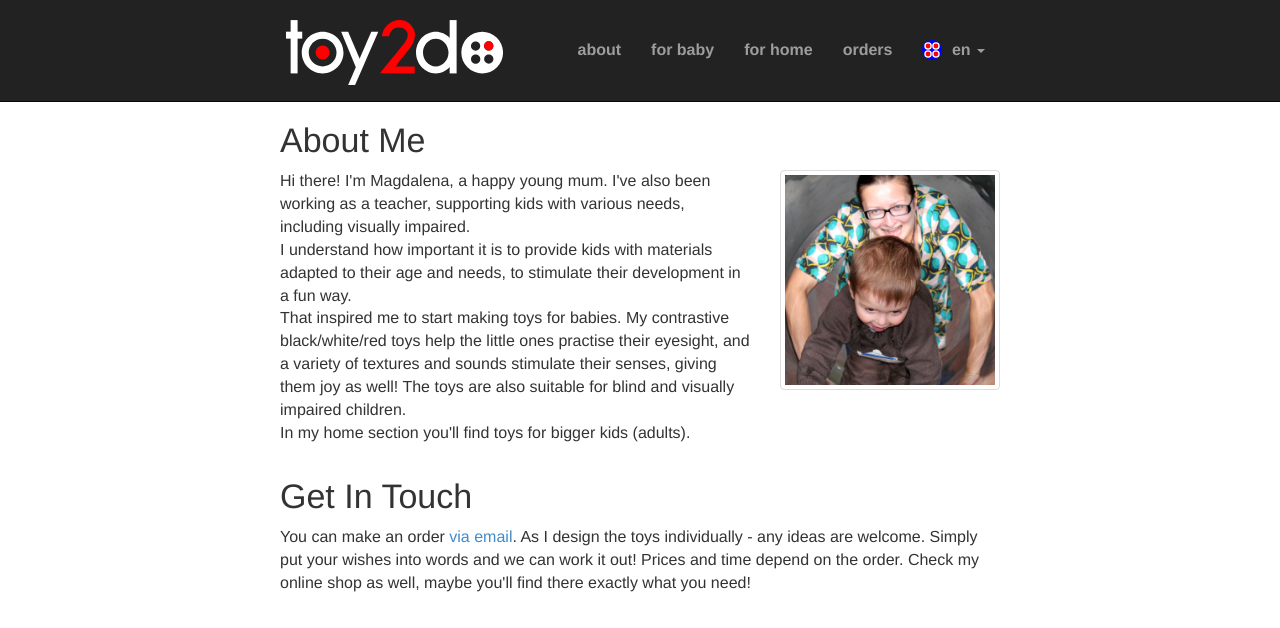
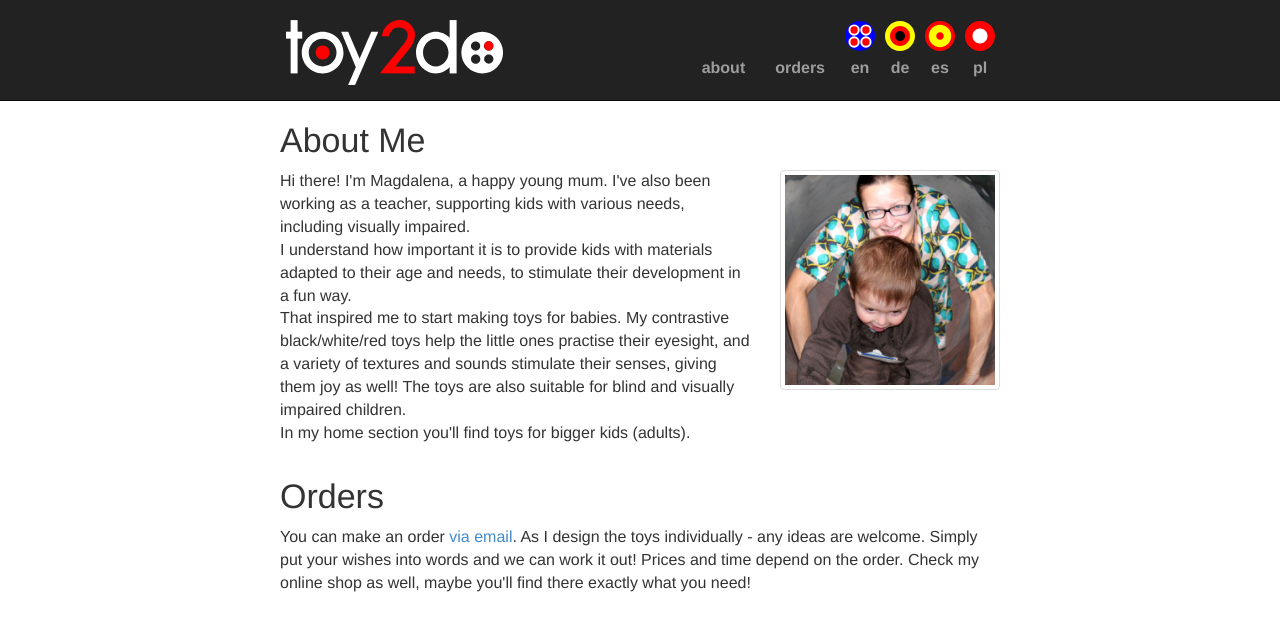
Before and after one commit to qoobaa/toy2do.com, a Jekyll site: the page built from index.html, in a window 1280 px wide and 1085 px high. Shown: the top 628 px of the window. Built offline with Jekyll 4.4.1, drawn with Linux system fonts in a browser that asks for light colours; grey boxes are pictures that could not be loaded.

Commit message:
removed dropdown

```diff
--- a/_includes/header.html
+++ b/_includes/header.html
@@ -23,64 +23,109 @@
             about
           </a>
         </li>
-        <li>
-          <a href="#baby">
-            for baby
-          </a>
-        </li>
-        <li>
-          <a href="#home">
-            for home
-          </a>
-        </li>
+        <!-- <li> -->
+        <!--   <a href="#baby"> -->
+        <!--     for baby -->
+        <!--   </a> -->
+        <!-- </li> -->
+        <!-- <li> -->
+        <!--   <a href="#home"> -->
+        <!--     for home -->
+        <!--   </a> -->
+        <!-- </li> -->
         <li>
           <a href="#orders">
             orders
           </a>
         </li>
-        <li class="dropdown">
-          <a href="javascript:;" class="dropdown-toggle" data-toggle="dropdown" aria-expanded="false">
-            <svg height="20" viewBox="0 0 40 40" class="language-icon">
+        <li>
+          <a href="javascript:;" class="language hidden-xs">
+            <svg height="30" viewBox="0 0 40 40">
               {% include svg/en.svg %}
             </svg>
-            <span class="sr-only">Change language</span>
-            en <span class="caret"></span>
+            <div class="text-center">en</div>
           </a>
-          <ul class="dropdown-menu" role="menu">
-            <li>
-              <a href="javascript:;">
-                <svg height="20" viewBox="0 0 40 40" class="language-icon">
-                  {% include svg/en.svg %}
-                </svg>
-                <span>English</span>
+          <a href="javascript:;" class="visible-xs">
+            English
           </a>
         </li>
         <li>
-              <a href="javascript:;">
-                <svg height="20" viewBox="0 0 40 40" class="language-icon">
+          <a href="javascript:;" class="language hidden-xs">
+            <svg height="30" viewBox="0 0 40 40">
               {% include svg/de.svg %}
             </svg>
-                <span>Deutsch</span>
+            <div class="text-center">de</div>
+          </a>
+          <a href="javascript:;" class="visible-xs">
+            Deutsch
           </a>
         </li>
         <li>
-              <a href="javascript:;">
-                <svg height="20" viewBox="0 0 40 40" class="language-icon">
+          <a href="javascript:;" class="language hidden-xs">
+            <svg height="30" viewBox="0 0 40 40">
               {% include svg/es.svg %}
             </svg>
-                <span>español</span>
+            <div class="text-center">es</div>
+          </a>
+          <a href="javascript:;" class="visible-xs">
+            español
           </a>
         </li>
         <li>
-              <a href="javascript:;">
-                <svg height="20" viewBox="0 0 40 40" class="language-icon">
+          <a href="javascript:;" class="language hidden-xs">
+            <svg height="30" viewBox="0 0 40 40">
               {% include svg/pl.svg %}
             </svg>
-                <span>polski</span>
+            <div class="text-center">pl</div>
+          </a>
+          <a href="javascript:;" class="visible-xs">
+            polski
           </a>
         </li>
-          </ul>
-        </li>
+
+        <!-- <li class="dropdown"> -->
+        <!--   <a href="javascript:;" class="dropdown-toggle" data-toggle="dropdown" aria-expanded="false"> -->
+        <!--     <svg height="20" viewBox="0 0 40 40" class="language-icon"> -->
+        <!--       {% include svg/en.svg %} -->
+        <!--     </svg> -->
+        <!--     <span class="sr-only">Change language</span> -->
+        <!--     en <span class="caret"></span> -->
+        <!--   </a> -->
+        <!--   <ul class="dropdown-menu" role="menu"> -->
+        <!--     <li> -->
+        <!--       <a href="javascript:;"> -->
+        <!--         <svg height="20" viewBox="0 0 40 40" class="language-icon"> -->
+        <!--           {% include svg/en.svg %} -->
+        <!--         </svg> -->
+        <!--         <span>English</span> -->
+        <!--       </a> -->
+        <!--     </li> -->
+        <!--     <li> -->
+        <!--       <a href="javascript:;"> -->
+        <!--         <svg height="20" viewBox="0 0 40 40" class="language-icon"> -->
+        <!--           {% include svg/de.svg %} -->
+        <!--         </svg> -->
+        <!--         <span>Deutsch</span> -->
+        <!--       </a> -->
+        <!--     </li> -->
+        <!--     <li> -->
+        <!--       <a href="javascript:;"> -->
+        <!--         <svg height="20" viewBox="0 0 40 40" class="language-icon"> -->
+        <!--           {% include svg/es.svg %} -->
+        <!--         </svg> -->
+        <!--         <span>español</span> -->
+        <!--       </a> -->
+        <!--     </li> -->
+        <!--     <li> -->
+        <!--       <a href="javascript:;"> -->
+        <!--         <svg height="20" viewBox="0 0 40 40" class="language-icon"> -->
+        <!--           {% include svg/pl.svg %} -->
+        <!--         </svg> -->
+        <!--         <span>polski</span> -->
+        <!--       </a> -->
+        <!--     </li> -->
+        <!--   </ul> -->
+        <!-- </li> -->
       </ul>
     </div>
   </div>
--- a/css/main.scss
+++ b/css/main.scss
@@ -79,11 +79,6 @@ body {
     padding: 15px;
 }
 
-.language-icon {
-    vertical-align: middle;
-    margin-right: 5px;
-    margin-bottom: 2.5px;
-}
 
 .navbar-brand {
     padding: 20px 15px;
@@ -92,3 +87,23 @@ body {
 .navbar {
     font-weight: 700;
 }
+
+.anchor {
+    display: block;
+    position: relative;
+    top: -100px;
+    visibility: hidden;
+}
+
+@media (min-width: $grid-float-breakpoint) {
+    .navbar-nav > li > a {
+        padding-top: 57px;
+        padding-bottom: 21px;
+
+        &.language {
+            margin-top: -36px;
+            padding-left: 5px;
+            padding-right: 5px;
+        }
+    }
+}
--- a/index.html
+++ b/index.html
@@ -3,7 +3,9 @@ layout: default
 ---
 
 <div class="container">
-  <h2 id="about">About Me</h2>
+  <a class="anchor" id="about"></a>
+
+  <h2>About Me</h2>
 
   <div class="row">
     <div class="col-sm-8">
@@ -30,7 +32,9 @@ layout: default
     </div>
   </div>
 
-  <h2 id="orders">Get In Touch</h2>
+  <a class="anchor" id="orders"></a>
+
+  <h2>Orders</h2>
 
   <p>
     You can make an order <a href="mailto:magdalena@toy2do.com">via
```
Lines whose indentation alone changed are shown as unchanged.
